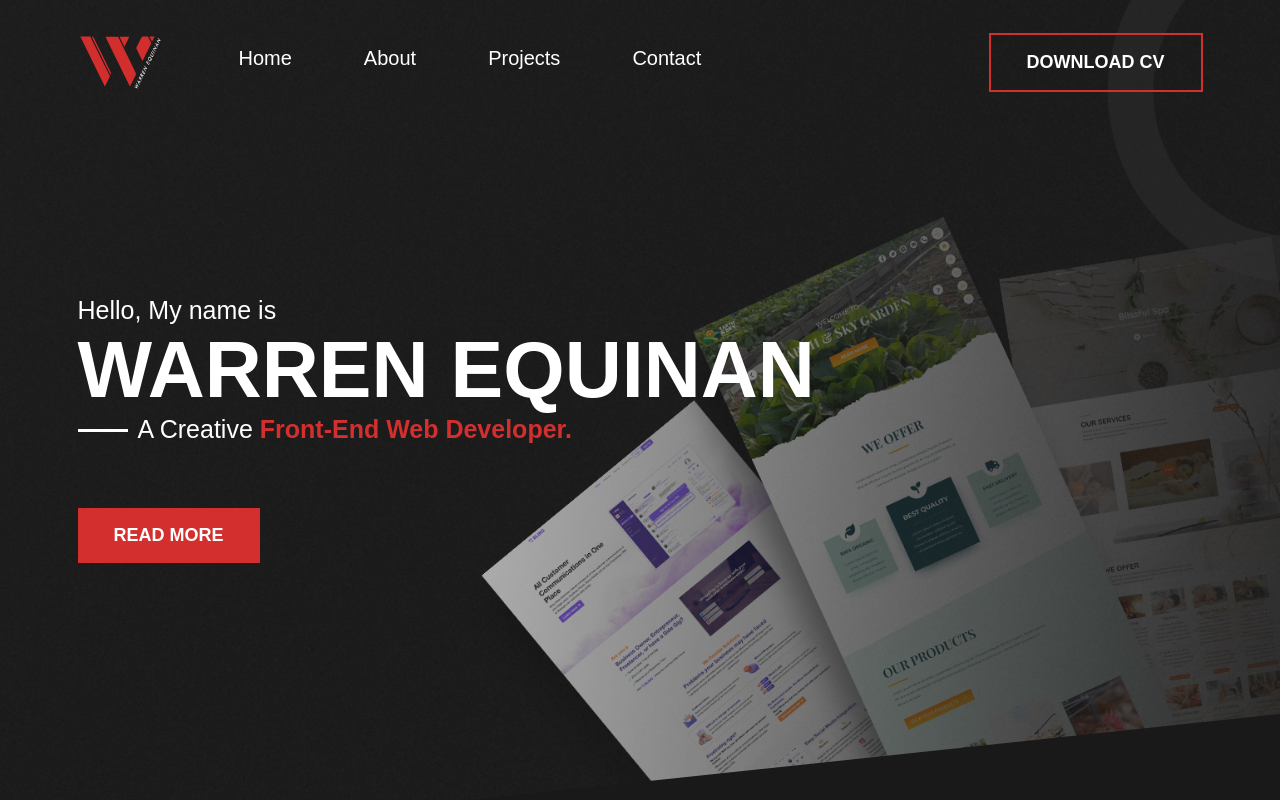
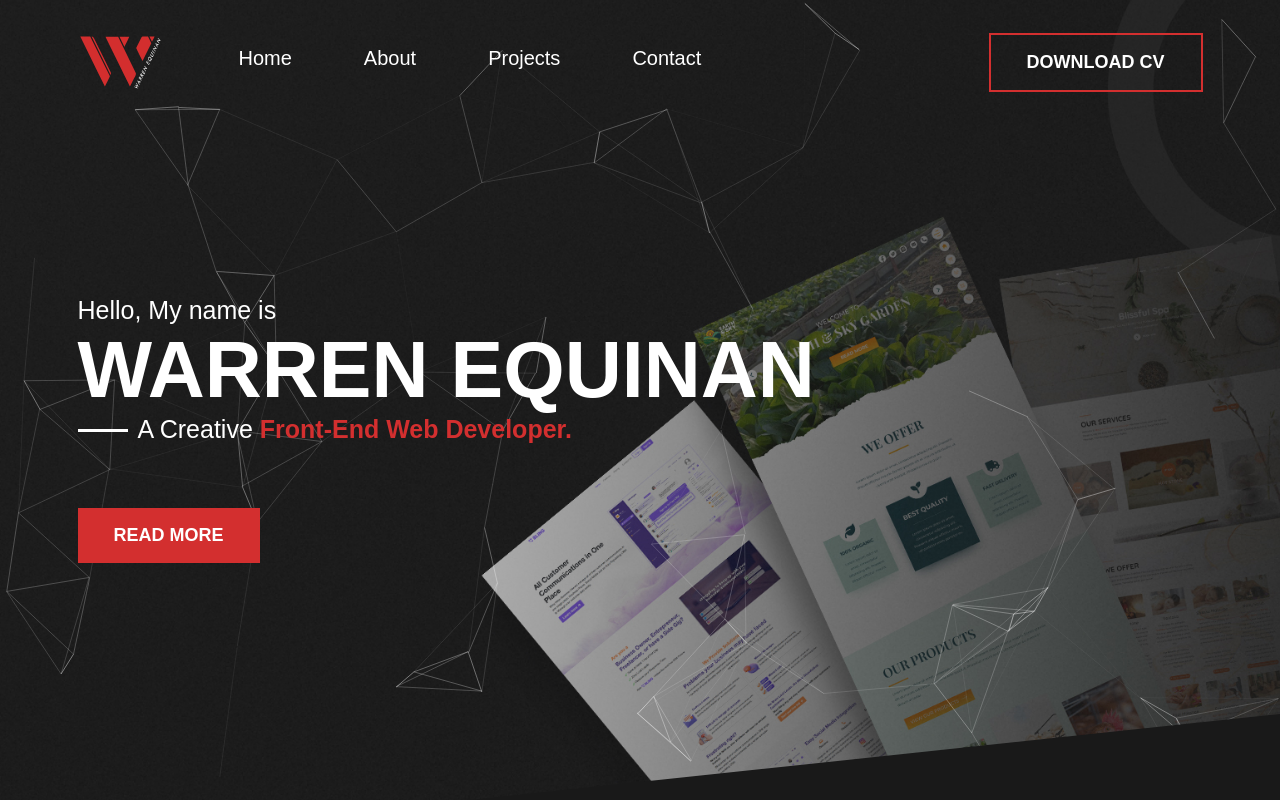
Before and after one commit to rekkuza18/latestPortfolio, a React (Vite) app: page / in a window 1280 px wide. Shown: the top 800 px of the page. Built offline with nearby package versions, Linux system fonts and the light colour scheme; a web font is replaced by a local one.

Commit message:
integrate particles.js

```diff
--- a/index.html
+++ b/index.html
@@ -28,6 +28,7 @@
   </head>
   <body>
       <div id="root"></div>
+      <script src="https://cdn.jsdelivr.net/npm/particles.js"></script>
       <script type="module" src="/src/main.jsx"></script>
   </body>
 </html>
--- a/package.json
+++ b/package.json
@@ -11,6 +11,7 @@
   },
   "dependencies": {
     "bootstrap": "^5.3.8",
+    "particles.js": "^2.0.0",
     "react": "^19.1.1",
     "react-dom": "^19.1.1"
   },
@@ -23,6 +24,7 @@
     "eslint-plugin-react-hooks": "^5.2.0",
     "eslint-plugin-react-refresh": "^0.4.20",
     "globals": "^16.4.0",
+    "sass-embedded": "^1.93.2",
     "vite": "^7.1.7"
   }
 }
--- /dev/null
+++ b/src/assets/js/particle-config.js
@@ -0,0 +1,45 @@
+const particleConfig = {
+  particles: {
+    number: {
+      value: 60,
+      density: { enable: true, value_area: 800 },
+    },
+    color: { value: "#ffffff" },
+    shape: {
+      type: "rectangle",
+      stroke: { width: 0, color: "#000000" },
+    },
+    opacity: { value: 0.5, random: false },
+    size: { value: 5, random: true },
+    line_linked: {
+      enable: true,
+      distance: 150,
+      color: "#ffffff",
+      opacity: 0.5,
+      width: 1,
+    },
+    move: {
+      enable: true,
+      speed: 4,
+      direction: "none",
+      random: false,
+      straight: false,
+      out_mode: "out",
+    },
+  },
+  interactivity: {
+    detect_on: "canvas",
+    events: {
+      onhover: { enable: true, mode: "repulse" },
+      onclick: { enable: true, mode: "push" },
+      resize: true,
+    },
+    modes: {
+      repulse: { distance: 100, duration: 0.4 },
+      push: { particles_nb: 4 },
+    },
+  },
+  retina_detect: true,
+};
+
+export default particleConfig;
--- a/src/assets/styles/main.css
+++ b/src/assets/styles/main.css
@@ -442,6 +442,16 @@ header {
   }
 }
 
+.particles {
+  position: absolute;
+  top: 0;
+  left: 0;
+  right: 0;
+  width: 100%;
+  height: 100%;
+  z-index: -1;
+}
+
 .about {
   margin-top: -18.5rem;
 }
--- a/src/assets/styles/sections/home.scss
+++ b/src/assets/styles/sections/home.scss
@@ -93,3 +93,13 @@
     }
 
 }
+
+.particles {
+    position: absolute;
+    top:0;
+    left:0;
+    right:0;
+    width: 100%;
+    height: 100%;
+    z-index: -1;
+}
--- a/src/sections/About.jsx
+++ b/src/sections/About.jsx
@@ -6,11 +6,11 @@ function About() {
             <div className="container-fluid">
                 <div className="about-wrapper container">
                     <div className="row">
-                        <div class="col-lg-7 about-image-container">
+                        <div className="col-lg-7 about-image-container">
                              <img src={ aboutImage } className="about-image" alt="about image thumbnail" loading="lazy" />
                        </div>
-                        <div class="col-lg-5 about-description-container">
-                            <h3 class="about-title bar-left">About me</h3>
+                        <div className="col-lg-5 about-description-container">
+                            <h3 className="about-title bar-left">About me</h3>
                             <p>
                                 Hi there! I’m Warren Equinan, a passionate web designer with two years of experience in web design. I am proficient in HTML, CSS (Bootstrap), JavaScript (including jQuery), and PHP, I thrive on crafting visually stunning and user-friendly websites.
                             </p>
--- a/src/sections/home.jsx
+++ b/src/sections/home.jsx
@@ -1,7 +1,19 @@
+import { useEffect } from 'react';
+import particleConfig from '../assets/js/particle-config'
 
 function Home() {
+
+    useEffect(() => {
+
+        if (window.particlesJS) {
+            window.particlesJS("particles-js", particleConfig);
+        }
+
+    }, []);
+
     return(
-        <section id="home" className="hero">
+        <section id="homeSection" className="hero">
+             <div id="particles-js" className="particles"></div>
            <div className="container hero-wrapper">
                 <p className="hero-text">Hello, My name is</p>
                 <h1 className="hero-heading">Warren Equinan</h1>
```
Also changed, not shown: 1 other file (tests, documents, lock files or other folders).
